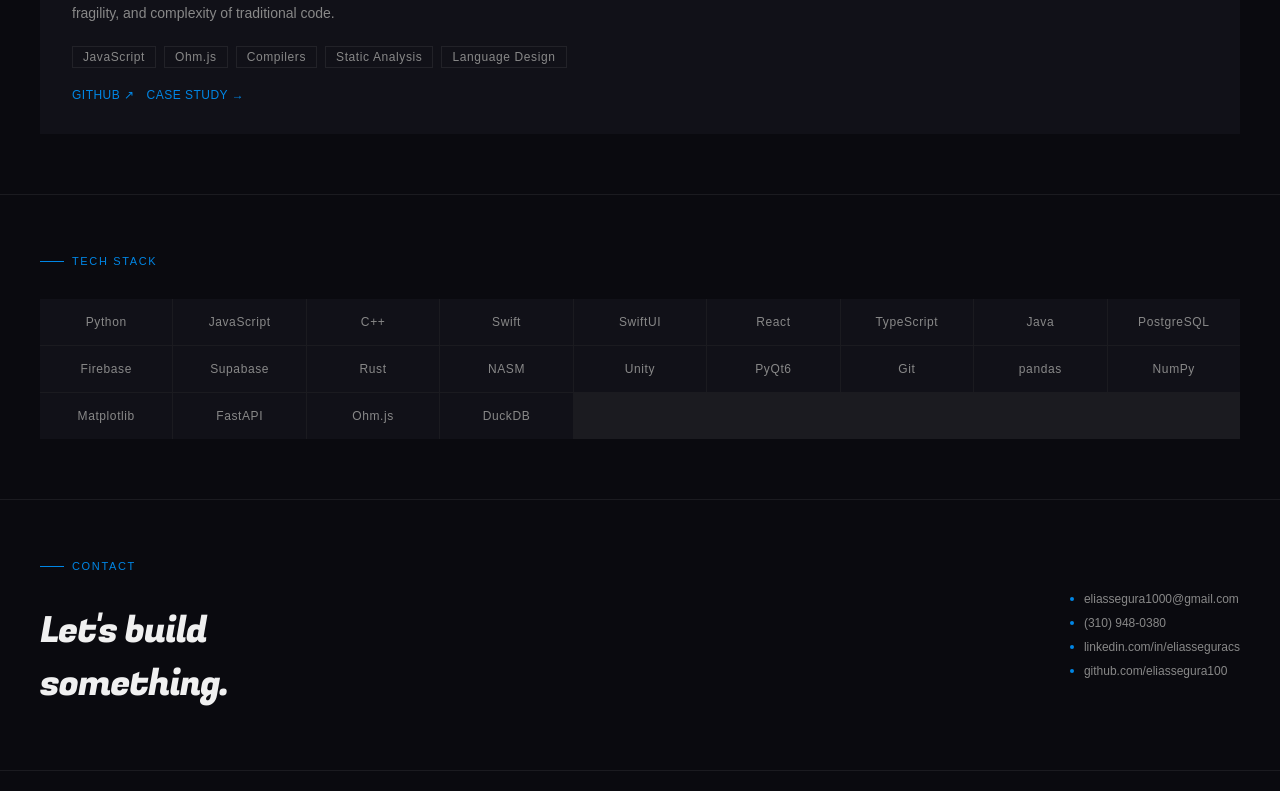
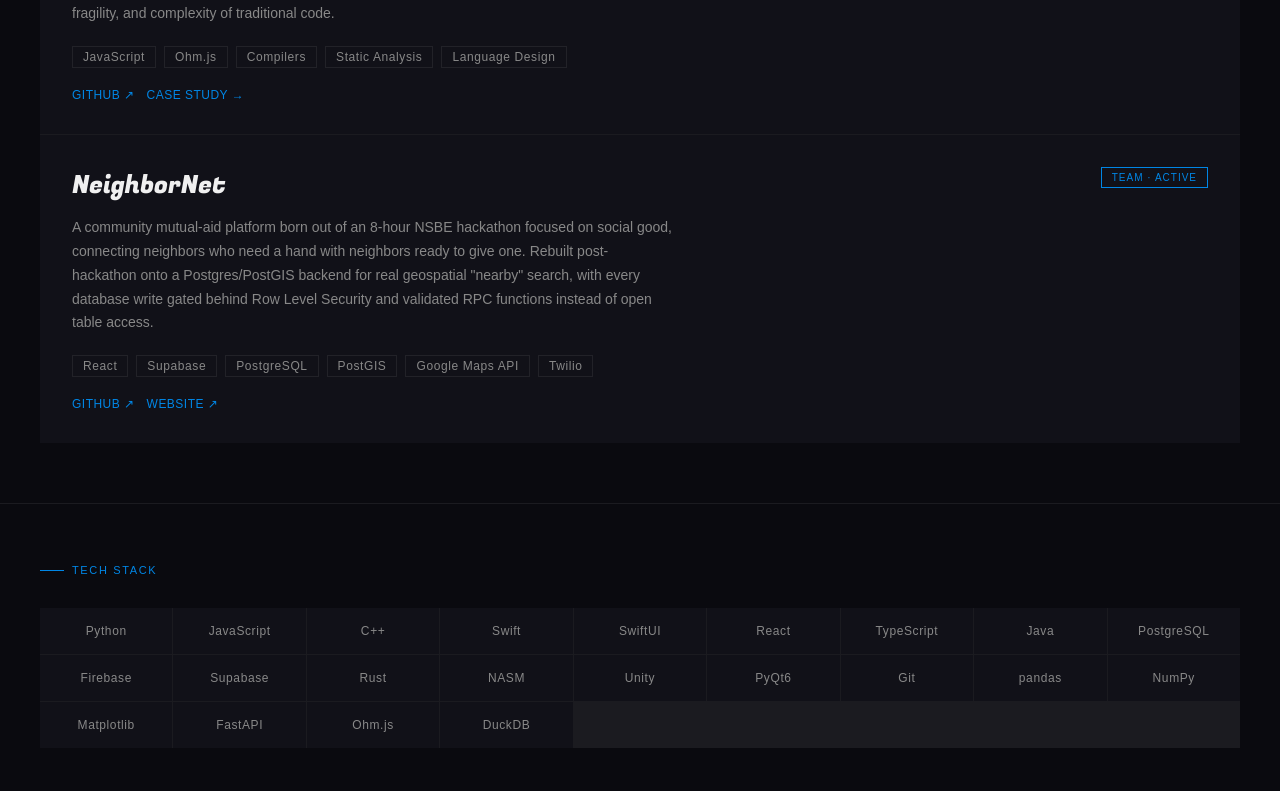
Before and after one commit to eliassegura100/Portfolio, a React (Vite) app: page / in a window 1280 px wide. Shown: the part 1803-2594 px from the top of the page. Built offline with nearby package versions, Linux system fonts and the light colour scheme; a web font is replaced by a local one.

Commit message:
Add NeighborNet to the project section

```diff
--- a/src/components/Projects.jsx
+++ b/src/components/Projects.jsx
@@ -45,6 +45,19 @@ const projects = [
     links: [
       { label: 'GitHub ↗', href: 'https://github.com/eliassegura100/Pipethon/tree/main' },
       { label: 'Case study →', href: '/projects/pipethon', external: false },
+    ],
+  },
+  {
+    title: 'NeighborNet',
+    badge: 'Team · Active',
+    featured: false,
+    size: 'large',
+    description:
+      'A community mutual-aid platform born out of an 8-hour NSBE hackathon focused on social good, connecting neighbors who need a hand with neighbors ready to give one. Rebuilt post-hackathon onto a Postgres/PostGIS backend for real geospatial "nearby" search, with every database write gated behind Row Level Security and validated RPC functions instead of open table access.',
+    tags: ['React', 'Supabase', 'PostgreSQL', 'PostGIS', 'Google Maps API', 'Twilio'],
+    links: [
+      { label: 'GitHub ↗', href: 'https://github.com/eliassegura100/NeighborNet', external: true },
+      { label: 'Website ↗', href: 'https://neighbor-net-service.netlify.app', external: true },
     ],
   },
 ];
```
